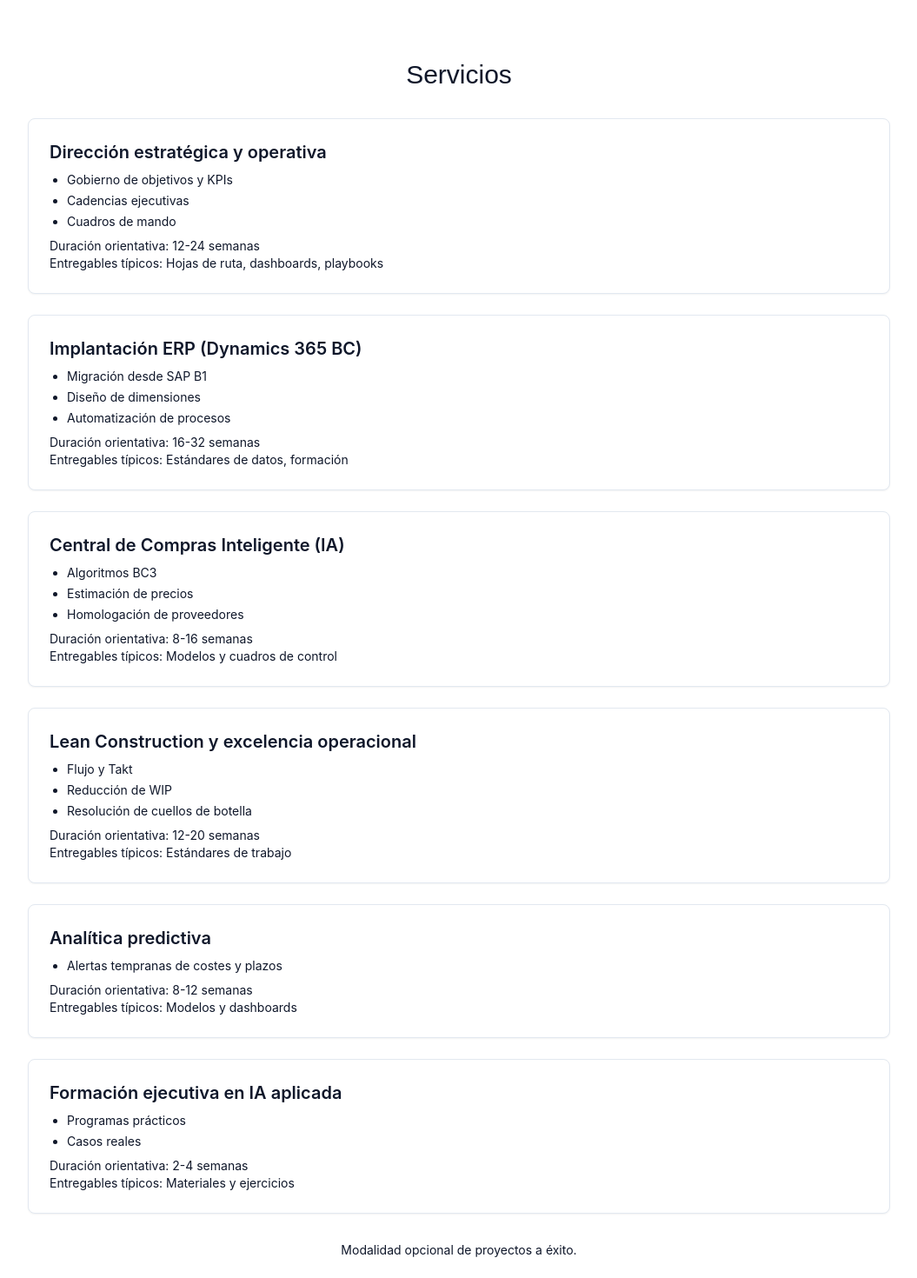
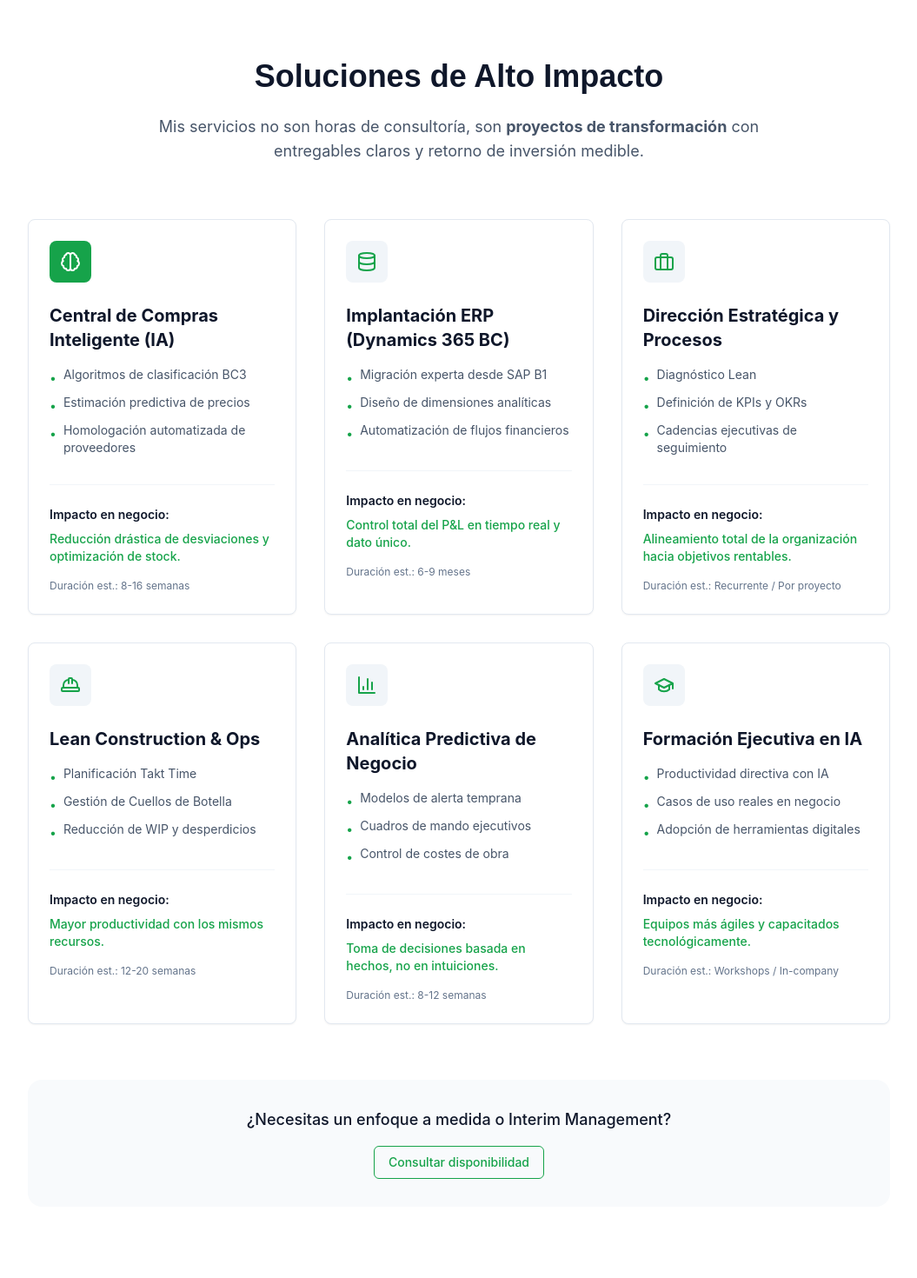
Before and after one commit to josemoyac/Simplify-IA, a Next.js app: page /servicios in a window 1280 px wide. Shown: the part 60-1530 px from the top of the page at 87% size, without its empty margins (112-1167 px from the left). Built offline with nearby package versions, Linux system fonts and the light colour scheme.

Commit message:
page.tsx

```diff
--- a/app/servicios/page.tsx
+++ b/app/servicios/page.tsx
@@ -1,67 +1,104 @@
 import Section from '@/components/section';
 import Card from '@/components/card';
+import { Brain, Database, BarChart3, HardHat, GraduationCap, Briefcase } from 'lucide-react';
+import Button from '@/components/button';
 
 const services = [
   {
-    title: 'Dirección estratégica y operativa',
-    details: ['Gobierno de objetivos y KPIs', 'Cadencias ejecutivas', 'Cuadros de mando'],
-    artifacts: 'Hojas de ruta, dashboards, playbooks',
-    duration: '12-24 semanas'
+    icon: Brain,
+    title: 'Central de Compras Inteligente (IA)',
+    details: ['Algoritmos de clasificación BC3', 'Estimación predictiva de precios', 'Homologación automatizada de proveedores'],
+    impact: 'Reducción drástica de desviaciones y optimización de stock.',
+    duration: '8-16 semanas',
+    highlight: true
   },
   {
+    icon: Database,
     title: 'Implantación ERP (Dynamics 365 BC)',
-    details: ['Migración desde SAP B1', 'Diseño de dimensiones', 'Automatización de procesos'],
-    artifacts: 'Estándares de datos, formación',
-    duration: '16-32 semanas'
+    details: ['Migración experta desde SAP B1', 'Diseño de dimensiones analíticas', 'Automatización de flujos financieros'],
+    impact: 'Control total del P&L en tiempo real y dato único.',
+    duration: '6-9 meses'
   },
   {
-    title: 'Central de Compras Inteligente (IA)',
-    details: ['Algoritmos BC3', 'Estimación de precios', 'Homologación de proveedores'],
-    artifacts: 'Modelos y cuadros de control',
-    duration: '8-16 semanas'
+    icon: Briefcase,
+    title: 'Dirección Estratégica y Procesos',
+    details: ['Diagnóstico Lean', 'Definición de KPIs y OKRs', 'Cadencias ejecutivas de seguimiento'],
+    impact: 'Alineamiento total de la organización hacia objetivos rentables.',
+    duration: 'Recurrente / Por proyecto'
   },
   {
-    title: 'Lean Construction y excelencia operacional',
-    details: ['Flujo y Takt', 'Reducción de WIP', 'Resolución de cuellos de botella'],
-    artifacts: 'Estándares de trabajo',
+    icon: HardHat,
+    title: 'Lean Construction & Ops',
+    details: ['Planificación Takt Time', 'Gestión de Cuellos de Botella', 'Reducción de WIP y desperdicios'],
+    impact: 'Mayor productividad con los mismos recursos.',
     duration: '12-20 semanas'
   },
   {
-    title: 'Analítica predictiva',
-    details: ['Alertas tempranas de costes y plazos'],
-    artifacts: 'Modelos y dashboards',
+    icon: BarChart3,
+    title: 'Analítica Predictiva de Negocio',
+    details: ['Modelos de alerta temprana', 'Cuadros de mando ejecutivos', 'Control de costes de obra'],
+    impact: 'Toma de decisiones basada en hechos, no en intuiciones.',
     duration: '8-12 semanas'
   },
   {
-    title: 'Formación ejecutiva en IA aplicada',
-    details: ['Programas prácticos', 'Casos reales'],
-    artifacts: 'Materiales y ejercicios',
-    duration: '2-4 semanas'
+    icon: GraduationCap,
+    title: 'Formación Ejecutiva en IA',
+    details: ['Productividad directiva con IA', 'Casos de uso reales en negocio', 'Adopción de herramientas digitales'],
+    impact: 'Equipos más ágiles y capacitados tecnológicamente.',
+    duration: 'Workshops / In-company'
   }
 ];
 
-export const metadata = { title: 'Servicios' };
+export const metadata = { title: 'Servicios de Consultoría' };
 
 export default function Servicios() {
   return (
     <main>
       <Section>
-        <h1 className="text-3xl font-heading mb-8 text-center">Servicios</h1>
-        <div className="space-y-6">
+        <div className="text-center max-w-3xl mx-auto mb-16">
+          <h1 className="text-4xl font-heading font-bold mb-6">Soluciones de Alto Impacto</h1>
+          <p className="text-lg text-slate-600 dark:text-slate-300">
+            Mis servicios no son horas de consultoría, son <strong>proyectos de transformación</strong> con entregables claros y retorno de inversión medible.
+          </p>
+        </div>
+
+        <div className="grid md:grid-cols-2 lg:grid-cols-3 gap-8">
           {services.map((s) => (
-            <Card key={s.title}>
-              <h2 className="text-xl font-semibold">{s.title}</h2>
-              <ul className="list-disc pl-5 mt-2 space-y-1 text-sm">
-                {s.details.map((d) => (
-                  <li key={d}>{d}</li>
-                ))}
-              </ul>
-              <p className="mt-2 text-sm">Duración orientativa: {s.duration}</p>
-              <p className="text-sm">Entregables típicos: {s.artifacts}</p>
+            <Card key={s.title} className={`flex flex-col h-full ${s.highlight ? 'border-brand border-2 shadow-xl ring-4 ring-brand/10' : ''}`}>
+              <div className="mb-6">
+                <div className={`inline-flex p-3 rounded-lg ${s.highlight ? 'bg-brand text-white' : 'bg-slate-100 dark:bg-slate-800 text-brand'}`}>
+                  <s.icon className="h-6 w-6" />
+                </div>
+              </div>
+
+              <h2 className="text-xl font-bold mb-4">{s.title}</h2>
+
+              <div className="flex-grow space-y-4">
+                <ul className="space-y-2 text-sm text-slate-600 dark:text-slate-300">
+                  {s.details.map((d) => (
+                    <li key={d} className="flex items-start gap-2">
+                      <span className="text-brand mt-1">•</span>
+                      <span>{d}</span>
+                    </li>
+                  ))}
+                </ul>
+              </div>
+
+              <div className="mt-8 pt-6 border-t border-slate-100 dark:border-slate-800">
+                <p className="text-sm font-semibold text-slate-900 dark:text-slate-100 mb-2">Impacto en negocio:</p>
+                <p className="text-sm text-brand font-medium mb-4">{s.impact}</p>
+                <div className="flex items-center justify-between text-xs text-slate-500">
+                  <span>Duración est.: {s.duration}</span>
+                </div>
+              </div>
             </Card>
           ))}
         </div>
-        <p className="mt-8 text-center text-sm">Modalidad opcional de proyectos a éxito.</p>
+
+        <div className="mt-16 text-center bg-slate-50 dark:bg-slate-800/50 p-8 rounded-2xl">
+          <p className="text-lg font-medium mb-4">¿Necesitas un enfoque a medida o Interim Management?</p>
+          <Button as="a" href="/contacto" variant="secondary">Consultar disponibilidad</Button>
+        </div>
       </Section>
     </main>
   );
```
